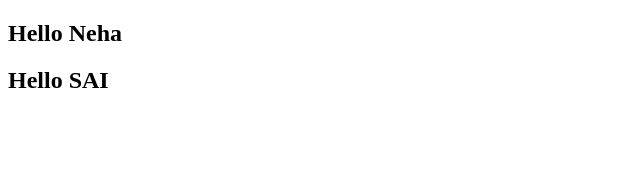
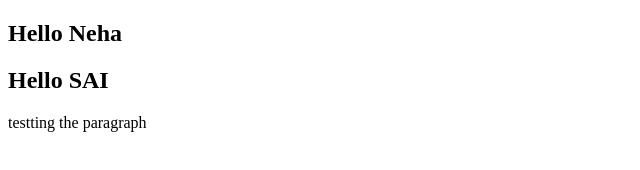
Before and after one commit to nehaengg2007/GitRepo, a plain HTML site: page index.html in a window 1280 px wide. Shown: the whole page, without its empty margins (0-640 px from the left). Drawn offline with Linux system fonts and the light colour scheme.

Commit message:
Added paragraph

```diff
--- a/index.html
+++ b/index.html
@@ -8,5 +8,6 @@
 <body>
     <h2>Hello Neha </h2>
     <h2>Hello SAI </h2>
+   <p>testting the paragraph</p>
 </body>
 </html>
```
